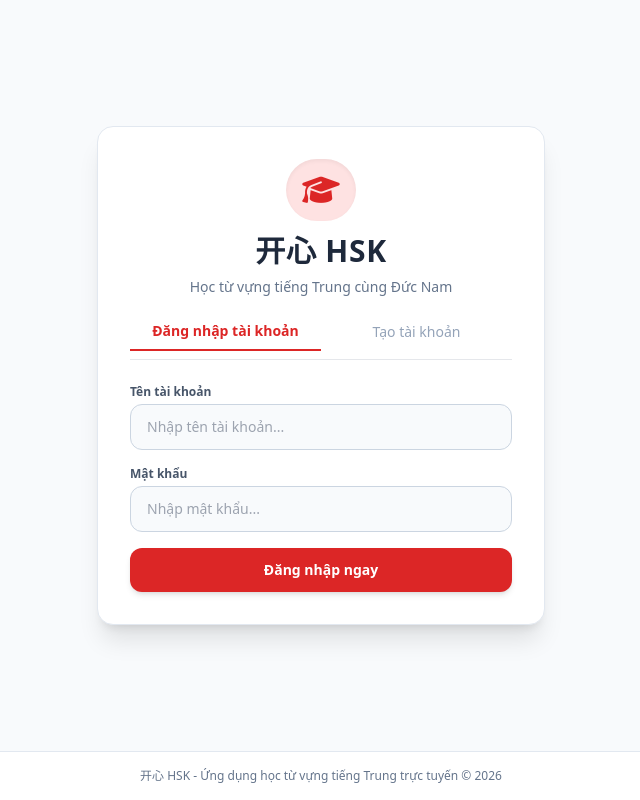
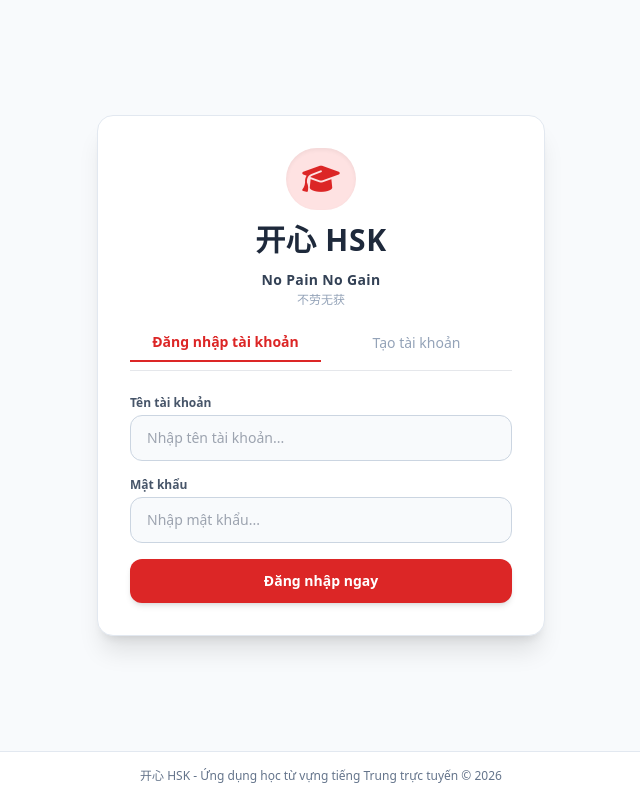
Before and after one commit to namduc161009-collab/Khai-Tam-Hsk, a plain HTML site: page index.html in a window 1280 px wide. Shown: the whole page, without its empty margins (319-959 px from the left). Drawn offline with nearby package versions, Linux system fonts and the light colour scheme.

Commit message:
Update index.html

```diff
--- a/index.html
+++ b/index.html
@@ -9,7 +9,7 @@
 </head>
 <body class="bg-slate-50 text-slate-800 min-h-screen flex flex-col font-sans">
 
-    <!-- ================= 1. MÀN HÌNH ĐĂNG NHẬP / ĐĂNG KÝ (Hiển thị đầu tiên) ================= -->
+    <!-- ================= 1. MÀN HÌNH ĐĂNG NHẬP / ĐĂNG KÝ ================= -->
     <div id="auth-screen" class="flex-grow flex items-center justify-center p-4">
         <div class="max-w-md w-full bg-white rounded-2xl shadow-xl p-8 space-y-6 border border-slate-200">
             <div class="text-center space-y-2">
@@ -17,7 +17,10 @@
                     <i class="fa-solid fa-graduation-cap"></i>
                 </div>
                 <h1 class="text-3xl font-extrabold text-slate-800 tracking-wide">开心 HSK</h1>
-                <p class="text-slate-500 text-sm">Học từ vựng tiếng Trung cùng Đức Nam</p>
+                <div class="space-y-0.5 pt-1">
+                    <p class="text-slate-700 font-semibold text-sm tracking-wide">No Pain No Gain</p>
+                    <p class="text-slate-400 text-xs font-medium">不劳无获</p>
+                </div>
             </div>
 
             <!-- Tab chuyển đổi giữa Đăng nhập và Tạo tài khoản -->
@@ -59,7 +62,7 @@
     </div>
 
 
-    <!-- ================= 2. MÀN HÌNH SẢNH CHÍNH & HỌC TẬP (Ẩn cho đến khi đăng nhập) ================= -->
+    <!-- ================= 2. MÀN HÌNH SẢNH CHÍNH & HỌC TẬP ================= -->
     <div id="main-app-screen" class="hidden flex-grow flex flex-col">
         <!-- Header -->
         <header class="bg-red-600 text-white shadow-md">
@@ -92,7 +95,7 @@
                     <h3 class="text-xl font-bold text-slate-700"><i class="fa-solid fa-book-bookmark mr-2 text-red-600"></i>Danh sách các khóa học</h3>
                 </div>
 
-                <!-- Grid 6 ô H1 -> H6 chuẩn như ý bạn -->
+                <!-- Grid 6 ô H1 -> H6 -->
                 <div class="grid grid-cols-1 md:grid-cols-2 lg:grid-cols-3 gap-6">
                     <!-- H1 -->
                     <div onclick="selectCourse('HSK1', 'Tất cả')" class="bg-white p-6 rounded-2xl shadow-sm border border-slate-200 hover:border-red-500 hover:shadow-md cursor-pointer transition flex flex-col justify-between space-y-4">
@@ -361,7 +364,6 @@
             const userObj = userList.find(x => x.username === currentUser);
 
             if(currentUser) {
-                // Đã đăng nhập: Ẩn trang đăng nhập, hiện sảnh chính 6 ô khóa học
                 authScreen.classList.add('hidden');
                 mainAppScreen.classList.remove('hidden');
                 welcome.innerText = `Xin chào, ${currentUser}!`;
@@ -373,7 +375,6 @@
                 }
                 switchTab('home');
             } else {
-                // Chưa đăng nhập: Hiện độc lập trang đăng nhập, ẩn toàn bộ sảnh học
                 authScreen.classList.remove('hidden');
                 mainAppScreen.classList.add('hidden');
             }
```
